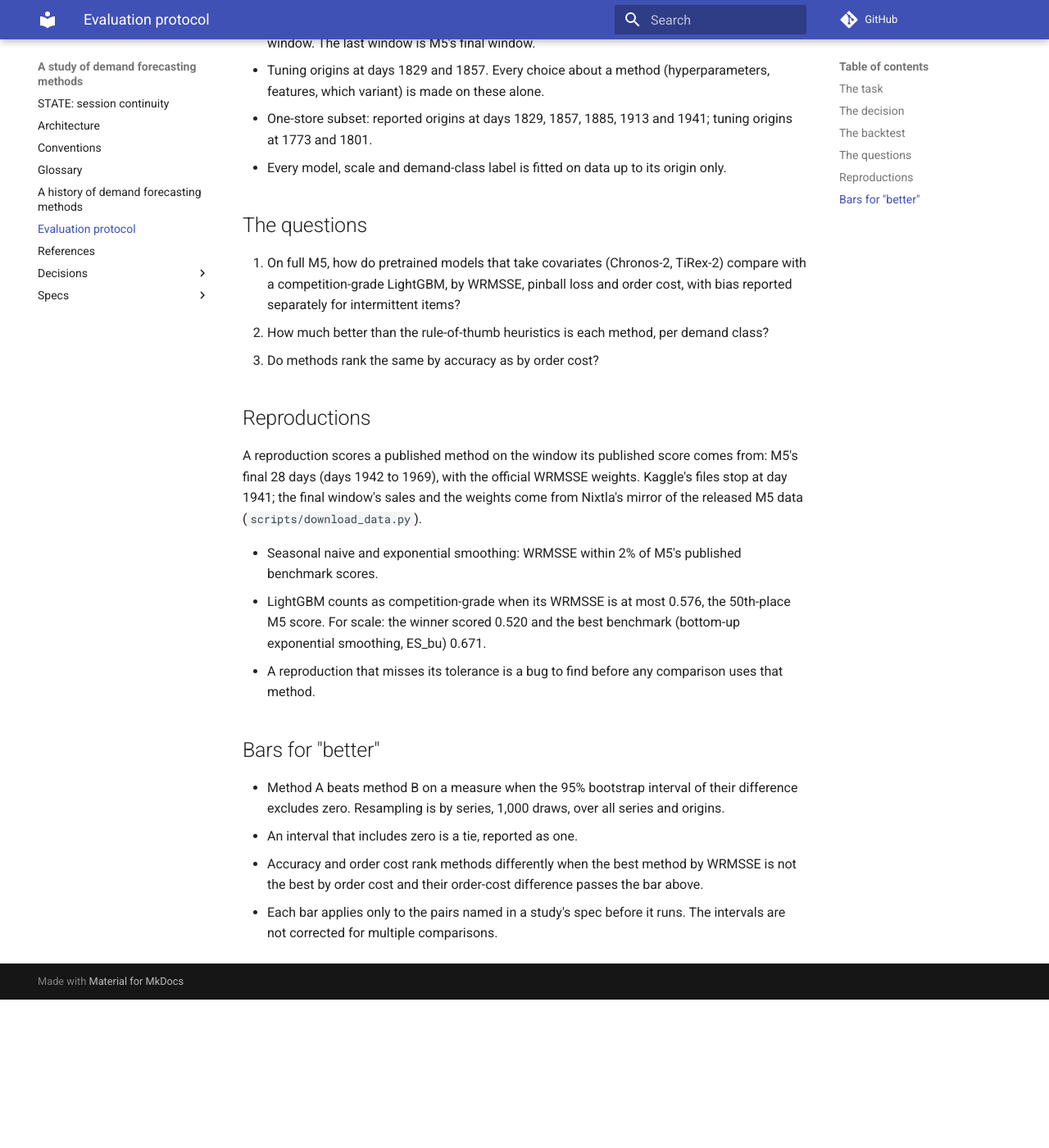
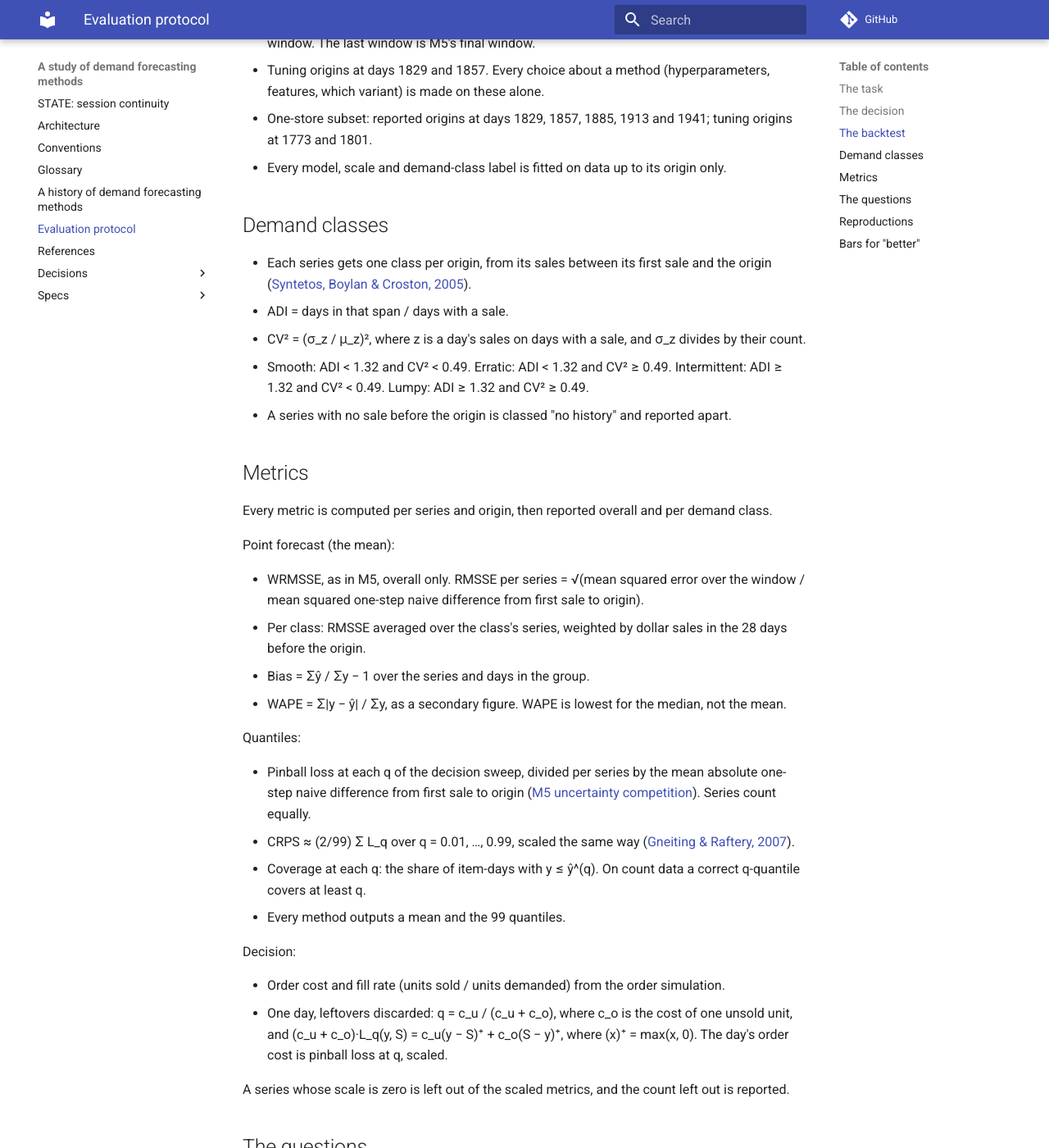
Before and after one commit to MoFirouzT/demand-forecasting-study, an MkDocs documentation site: the page built from docs/protocol.md, in a window 1280 px wide and 1400 px high, scrolled down 1090 px. Shown: the whole window at 82% size. Built offline with MkDocs 1.6.1 and Material for MkDocs 9.7.7, drawn with Linux system fonts in a browser that asks for light colours; comment, search, counter and statistics services are not loaded; before the commit the page ends 2309 px from its top, so only the background shows below that.

Commit message:
Add demand classes and metrics to the protocol; draft the harness spec

```diff
--- a/docs/protocol.md
+++ b/docs/protocol.md
@@ -42,6 +42,52 @@ the demand classes, the metrics, and the bars for "better". The evaluation code
   at 1773 and 1801.
 - Every model, scale and demand-class label is fitted on data up to its origin only.
 
+## Demand classes
+
+- Each series gets one class per origin, from its sales between its first sale and the
+  origin ([Syntetos, Boylan & Croston, 2005](https://doi.org/10.1057/palgrave.jors.2601841)).
+- ADI = days in that span / days with a sale.
+- CV² = (σ_z / μ_z)², where z is a day's sales on days with a sale, and σ_z divides by
+  their count.
+- Smooth: ADI < 1.32 and CV² < 0.49. Erratic: ADI < 1.32 and CV² ≥ 0.49.
+  Intermittent: ADI ≥ 1.32 and CV² < 0.49. Lumpy: ADI ≥ 1.32 and CV² ≥ 0.49.
+- A series with no sale before the origin is classed "no history" and reported apart.
+
+## Metrics
+
+Every metric is computed per series and origin, then reported overall and per demand class.
+
+Point forecast (the mean):
+
+- WRMSSE, as in M5, overall only. RMSSE per series = √(mean squared error over the window /
+  mean squared one-step naive difference from first sale to origin).
+- Per class: RMSSE averaged over the class's series, weighted by dollar sales in the 28 days
+  before the origin.
+- Bias = Σŷ / Σy − 1 over the series and days in the group.
+- WAPE = Σ|y − ŷ| / Σy, as a secondary figure. WAPE is lowest for the median, not the mean.
+
+Quantiles:
+
+- Pinball loss at each q of the decision sweep, divided per series by the mean absolute
+  one-step naive difference from first sale to origin
+  ([M5 uncertainty competition](https://doi.org/10.1016/j.ijforecast.2021.10.009)).
+  Series count equally.
+- CRPS ≈ (2/99) Σ L_q over q = 0.01, …, 0.99, scaled the same way
+  ([Gneiting & Raftery, 2007](https://doi.org/10.1198/016214506000001437)).
+- Coverage at each q: the share of item-days with y ≤ ŷ^(q). On count data a correct
+  q-quantile covers at least q.
+- Every method outputs a mean and the 99 quantiles.
+
+Decision:
+
+- Order cost and fill rate (units sold / units demanded) from the order simulation.
+- One day, leftovers discarded: q = c_u / (c_u + c_o), where c_o is the cost of one unsold
+  unit, and (c_u + c_o)·L_q(y, S) = c_u(y − S)⁺ + c_o(S − y)⁺, where (x)⁺ = max(x, 0). The
+  day's order cost is pinball loss at q, scaled.
+
+A series whose scale is zero is left out of the scaled metrics, and the count left out is
+reported.
+
 ## The questions
 
 1. On full M5, how do pretrained models that take covariates (Chronos-2, TiRex-2) compare
```
Also changed, not shown: docs/STATE.md (+2 -1 lines), docs/specs/README.md (+1 -1 lines), docs/specs/evaluation-harness.md (added, +213 -0 lines), 1 other file.
